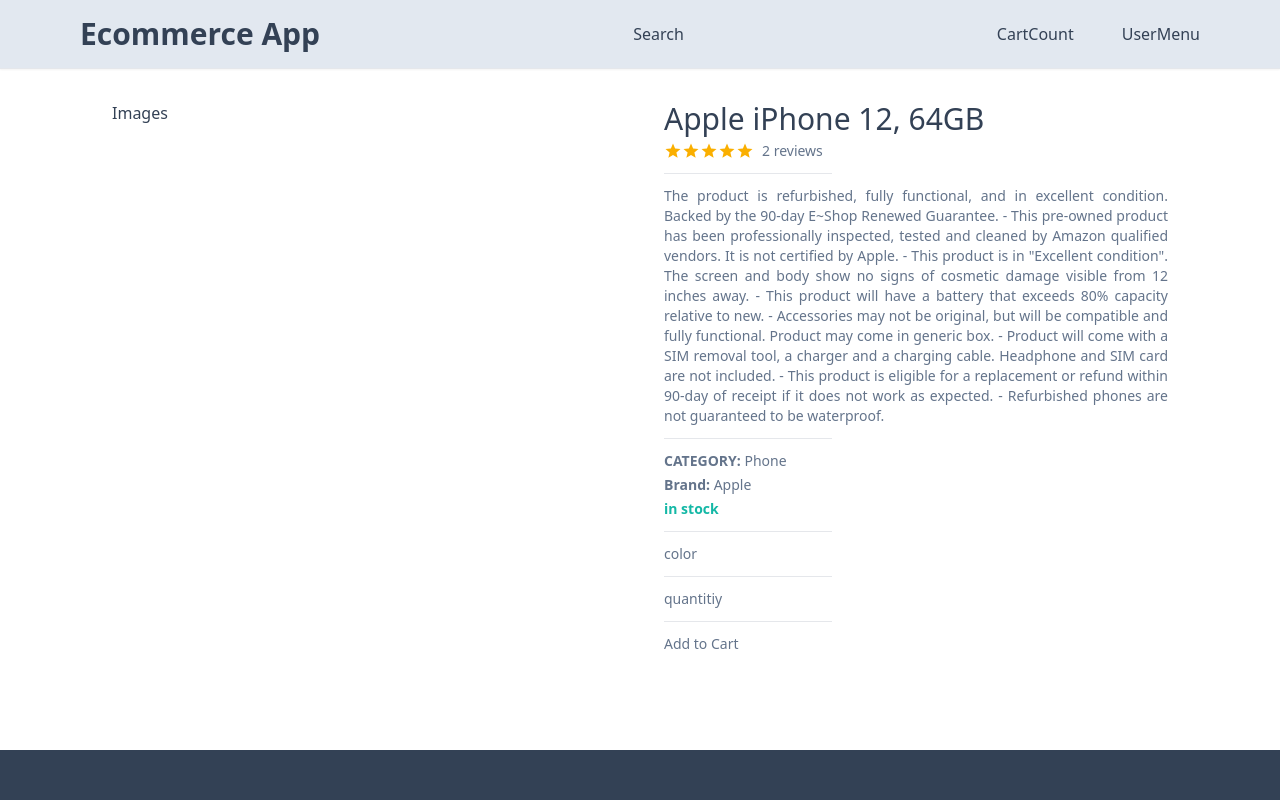
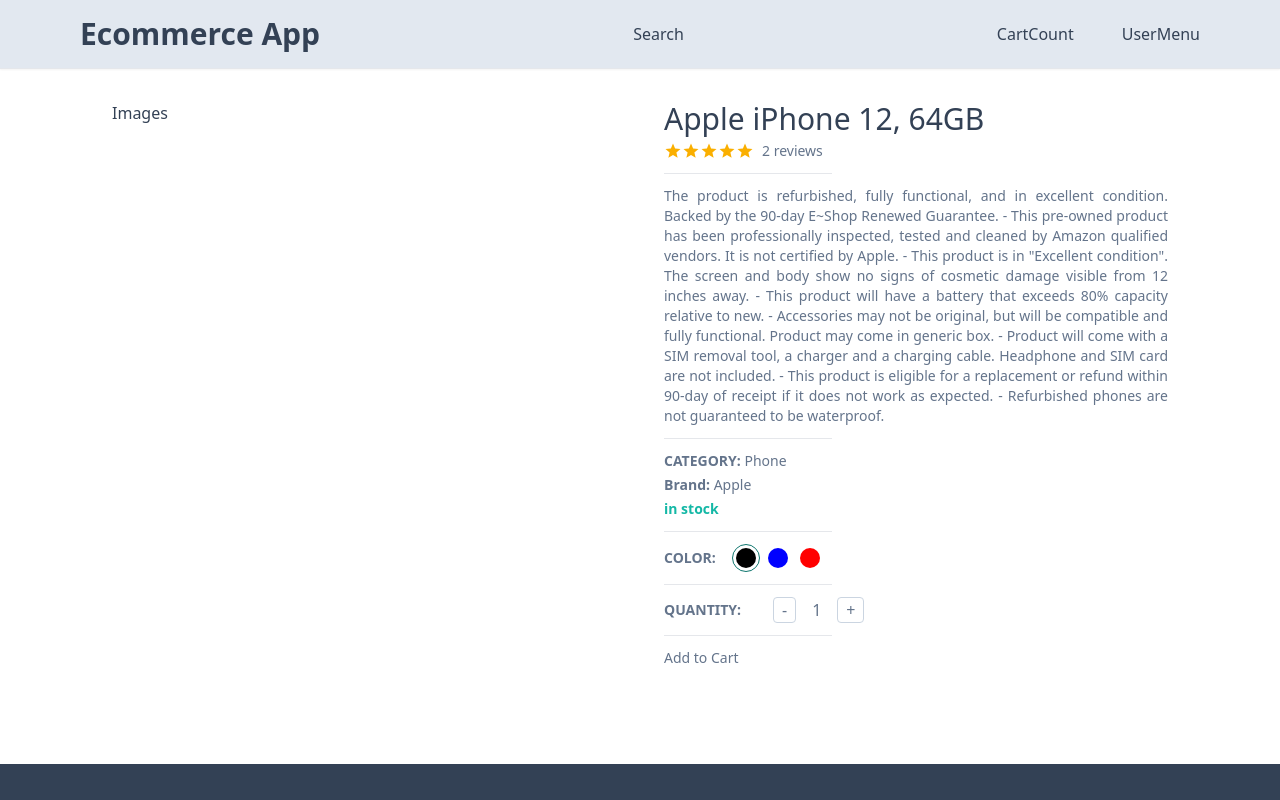
Before and after one commit to rabit1977/ecommerce-app-nextjs---03.12.2023, a Next.js app: page /product/1 in a window 1280 px wide. Shown: the top 800 px of the page. Built offline with nearby package versions, Linux system fonts and the light colour scheme; a web font is replaced by a local one.

Commit message:
creating productDetails page with setcolor and setquantity component

```diff
--- /dev/null
+++ b/app/components/products/SetColor.tsx
@@ -0,0 +1,48 @@
+'use client';
+
+import {
+  CartProductType,
+  SelectedImgType,
+} from '@/app/product/[productId]/productDetails';
+
+interface SetColorProps {
+  images: SelectedImgType[];
+  cartProduct: CartProductType;
+  handleColorSelect: (value: SelectedImgType) => void;
+}
+const SetColor = ({
+  images,
+  cartProduct,
+  handleColorSelect,
+}: SetColorProps) => {
+  return (
+    <div>
+      <div className='flex gap-4 items-center'>
+        <span className='font-semibold'>COLOR:</span>
+        <div className='flex gap-1'>
+          {images.map((image) => {
+            return (
+              <div
+                key={image.color}
+                onClick={() => handleColorSelect(image)}
+                className={`h-7 w-7 rounded-full border border-teal-700 flex items-center justify-center ${
+                  cartProduct.selectedImg.color === image.color
+                    ? 'border-[1.5] '
+                    : 'border-none'
+                }`}
+              >
+                <div
+                  style={{ background: image.colorCode }}
+                  className='h-5 w-5 rounded-full border-[1.2] border-slate-300
+                cursor-pointer'
+                ></div>
+              </div>
+            );
+          })}
+        </div>
+      </div>
+    </div>
+  );
+};
+
+export default SetColor;
--- /dev/null
+++ b/app/components/products/SetQuantity.tsx
@@ -0,0 +1,36 @@
+'use client';
+
+import { CartProductType } from '@/app/product/[productId]/productDetails';
+
+interface SetQtyProps {
+  cartCounter?: boolean;
+  cartProduct: CartProductType;
+  handleQtyIncrease: () => void;
+  handleQtyDecrease: () => void;
+}
+
+const btnStyles = `border-[1.2px] border-slate-300 px-2 rounded`;
+
+const SetQuantity = ({
+  cartCounter,
+  cartProduct,
+  handleQtyIncrease,
+  handleQtyDecrease,
+}: SetQtyProps) => {
+  return (
+    <div className='flex gap-8 items-center'>
+      {cartCounter ? null : <div className='font-semibold'>QUANTITY:</div>}
+      <div className='flex gap-4 items-center text-base'>
+        <button onClick={handleQtyDecrease} className={btnStyles}>
+          -
+        </button>
+        <div>{cartProduct.quantity}</div>
+        <button onClick={handleQtyIncrease} className={btnStyles}>
+          +
+        </button>
+      </div>
+    </div>
+  );
+};
+
+export default SetQuantity;
--- a/app/product/[productId]/productDetails.tsx
+++ b/app/product/[productId]/productDetails.tsx
@@ -1,19 +1,76 @@
 'use client';
 
+import SetColor from '@/app/components/products/SetColor';
+import SetQuantity from '@/app/components/products/SetQuantity';
 import { Rating } from '@mui/material';
+import { useState, useCallback } from 'react';
 
 interface ProductDetailsProps {
   product: any;
 }
+
+export type CartProductType = {
+  id: string;
+  name: string;
+  description: string;
+  category: string;
+  brand: string;
+  selectedImg: SelectedImgType;
+  quantity: number;
+  price: number;
+};
+
+export type SelectedImgType = {
+  color: string;
+  colorCode: string;
+  image: string;
+};
 
 const Horizontal = () => {
   return <hr className='w-1/3 my-2' />;
 };
 
 const ProductDetails = ({ product }: ProductDetailsProps) => {
+  const [cartProduct, setCartProduct] = useState<CartProductType>({
+    id: product.id,
+    name: product.name,
+    description: product.description,
+    category: product.category,
+    brand: product.brand,
+    selectedImg: { ...product.images[0] },
+    quantity: 1,
+    price: product.price,
+  });
+
+  console.log(cartProduct);
+
   const productRating =
     product.reviews.reduce((acc: number, item: any) => item.rating + acc, 0) /
     product.reviews.length;
+
+  const handleColorSelect = useCallback((value: SelectedImgType) => {
+    setCartProduct((prev) => {
+      return { ...prev, selectedImg: value };
+    });
+  }, []);
+
+  const handleQtyIncrease = useCallback(() => {
+    if (cartProduct.quantity === 99) {
+      return;
+    }
+    setCartProduct((prev) => {
+      return { ...prev, quantity: ++prev.quantity };
+    });
+  }, [cartProduct]);
+
+  const handleQtyDecrease = useCallback(() => {
+    if (cartProduct.quantity === 1) {
+      return;
+    }
+    setCartProduct((prev) => {
+      return { ...prev, quantity: --prev.quantity };
+    });
+  }, [cartProduct]);
 
   return (
     <div className='grid grid-cols-1 md:grid-cols-2 gap-12'>
@@ -41,9 +98,19 @@
           {product.inStock ? 'in stock' : 'Out of stock'}
         </div>
         <Horizontal />
-        <div>color</div>
+        <div>
+          <SetColor
+            cartProduct={cartProduct}
+            images={product.images}
+            handleColorSelect={handleColorSelect}
+          />
+        </div>
         <Horizontal />
-        <div>quantitiy</div>
+        <SetQuantity
+          cartProduct={cartProduct}
+          handleQtyIncrease={handleQtyIncrease}
+          handleQtyDecrease={handleQtyDecrease}
+        />
         <Horizontal />
         <div>Add to Cart</div>
       </div>
```
